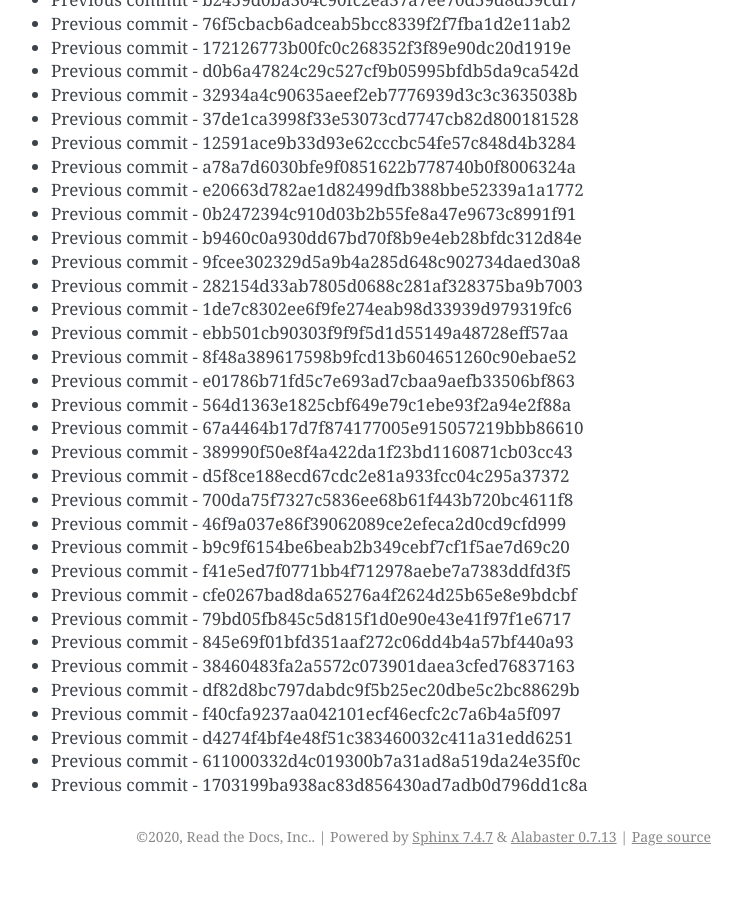
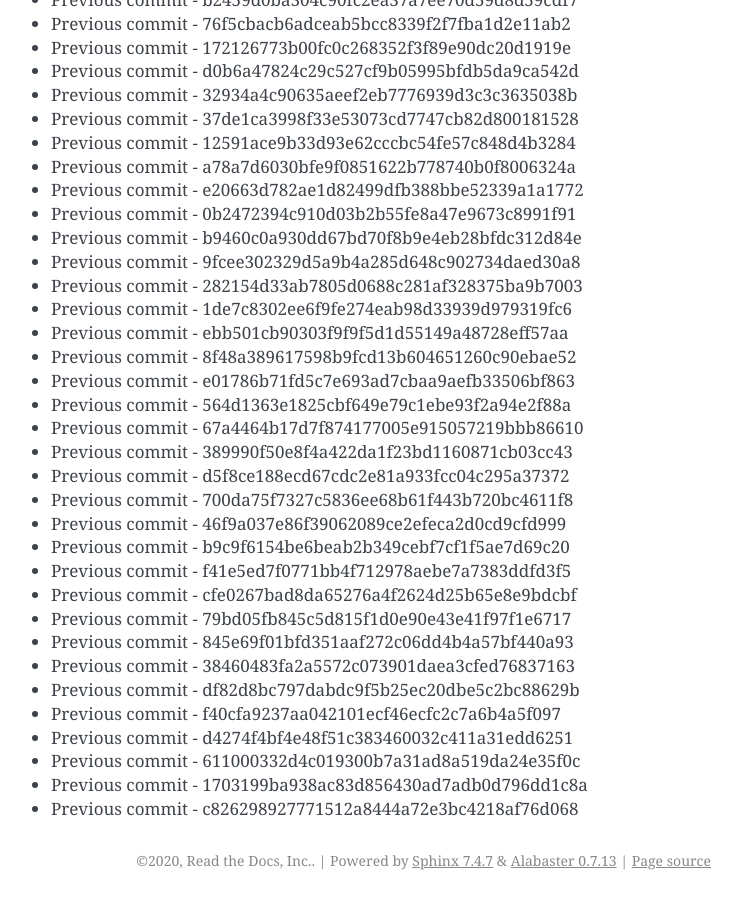
Before and after one commit to readthedocs/rtd-git-stresstest, a Sphinx documentation site: the page built from docs/updates.rst, in a window 1280 px wide and 900 px high, scrolled down 33876 px. Shown: the whole window, without its empty margins (399-1141 px from the left). Built offline with Sphinx 7.4.7, drawn with Linux system fonts in a browser that asks for light colours; before the commit the page ends 34752 px from its top, so only the background shows below that.

Commit message:
Generating commit from previous: c826298927771512a8444a72e3bc4218af76d068

```diff
--- a/docs/updates.rst
+++ b/docs/updates.rst
@@ -1455,3 +1455,4 @@ It can be tested for any performance characteristics.
 * Previous commit - d4274f4bf4e48f51c383460032c411a31edd6251
 * Previous commit - 611000332d4c019300b7a31ad8a519da24e35f0c
 * Previous commit - 1703199ba938ac83d856430ad7adb0d796dd1c8a
+* Previous commit - c826298927771512a8444a72e3bc4218af76d068
```
